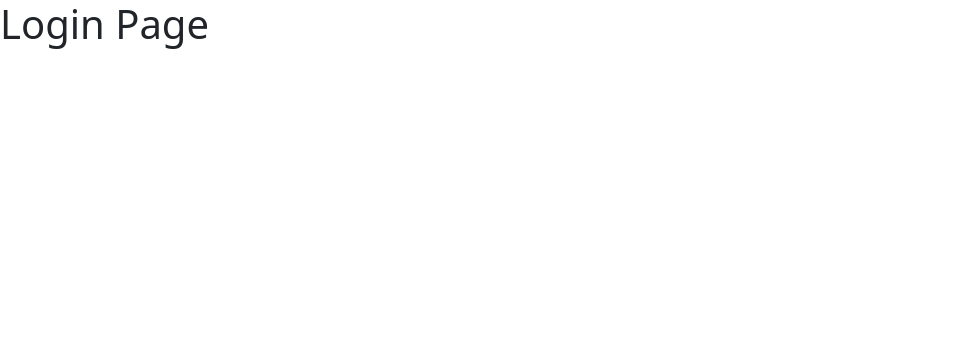
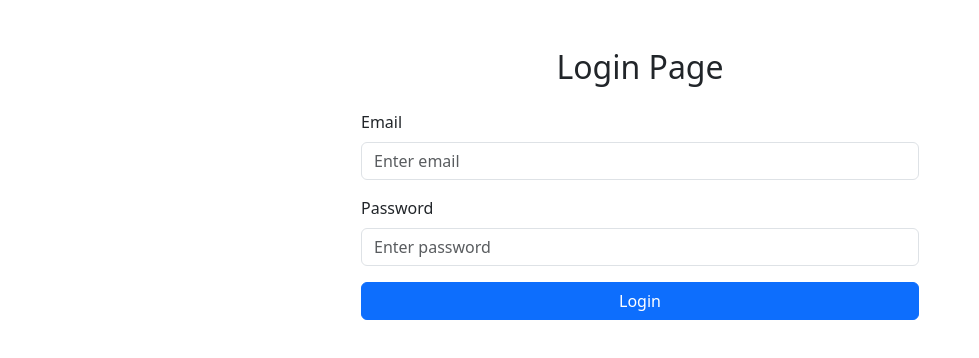
Before and after one commit to Sangeetha-U1/Product-Adda, a React (Create React App) app in the folder product_adda_frontend/: page /login in a window 1280 px wide. Shown: the top 358 px of the page, without its empty margins (0-979 px from the left). Built offline with nearby package versions, Linux system fonts and the light colour scheme.

Commit message:
Completed ProductAdda frontend Week 1 setup

```diff
--- a/product_adda_frontend/src/pages/Home.js
+++ b/product_adda_frontend/src/pages/Home.js
@@ -1,7 +1,17 @@
 function Home() {
   return (
-    <div>
-      <h1>Home Page</h1>
+    <div className="container mt-5 text-center">
+      <h1 className="text-primary">
+        Welcome to ProductAdda
+      </h1>
+
+      <p className="lead">
+        React + Bootstrap Setup Completed
+      </p>
+
+      <button className="btn btn-success">
+        View Products
+      </button>
     </div>
   );
 }
--- a/product_adda_frontend/src/pages/Login.js
+++ b/product_adda_frontend/src/pages/Login.js
@@ -1,7 +1,39 @@
 function Login() {
   return (
-    <div>
-      <h1>Login Page</h1>
+    <div className="container mt-5">
+      <h2 className="text-center mb-4">
+        Login Page
+      </h2>
+
+      <form className="w-50 mx-auto">
+        <div className="mb-3">
+          <label className="form-label">
+            Email
+          </label>
+
+          <input
+            type="email"
+            className="form-control"
+            placeholder="Enter email"
+          />
+        </div>
+
+        <div className="mb-3">
+          <label className="form-label">
+            Password
+          </label>
+
+          <input
+            type="password"
+            className="form-control"
+            placeholder="Enter password"
+          />
+        </div>
+
+        <button className="btn btn-primary w-100">
+          Login
+        </button>
+      </form>
     </div>
   );
 }
```
Also changed, not shown: 1 other file (tests, documents, lock files or other folders).
